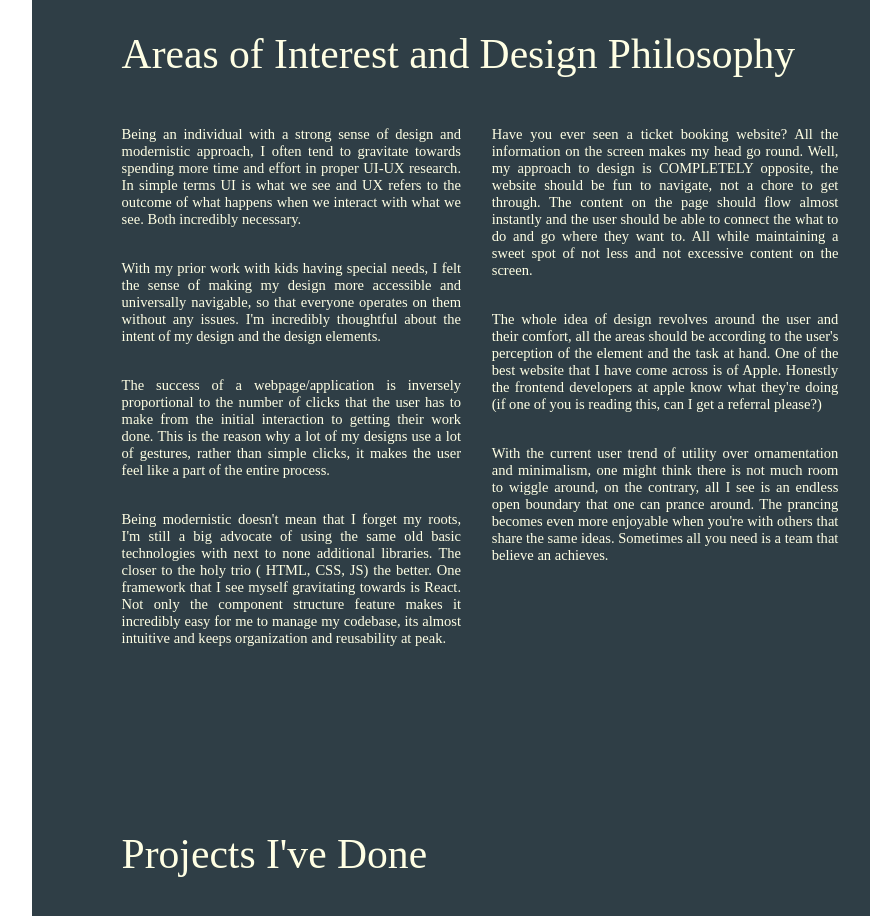
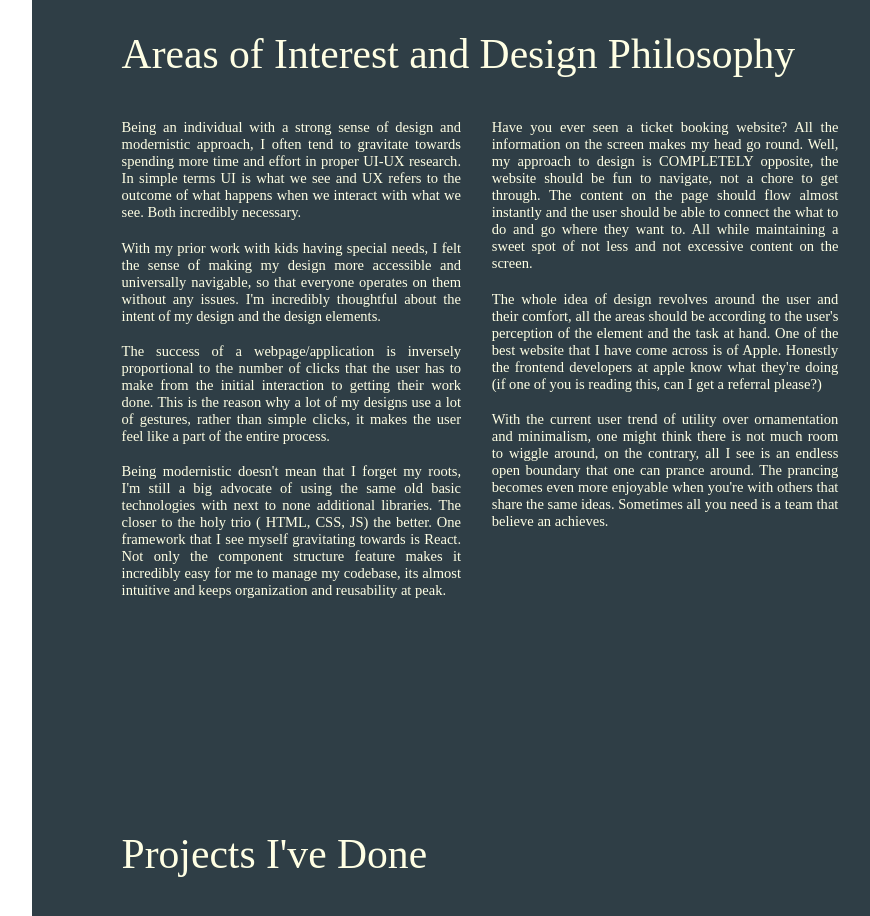
Before and after one commit to amodhsharma/portfolioNext, a Next.js app: page / in a window 1280 px wide. Shown: the part 802-1718 px from the top of the page, without its empty margins (352-1222 px from the left). Built offline with nearby package versions, Linux system fonts and the light colour scheme.

Commit message:
20 sep 2024 -4

```diff
--- a/components/ScrollAreas.module.css
+++ b/components/ScrollAreas.module.css
@@ -4,7 +4,7 @@
     /* side by side text like newspaper */
     justify-content: center;
     align-items: flex-start;
-    height: 100vh;
+    /* height: 70vh; not needed */
     margin-top: 2rem;
 
 }
@@ -12,8 +12,8 @@
 .MainAreas p{
     text-align: justify;
     font-size: calc(0.7vh + 0.7vw);
-    margin-top: 2vh;
-    margin-bottom: 2vh;
+    margin-top: 1.15vh;
+    margin-bottom: 1.15vh;
     font-family: '"Libre Caslon Text", serif';
 }
 
```
